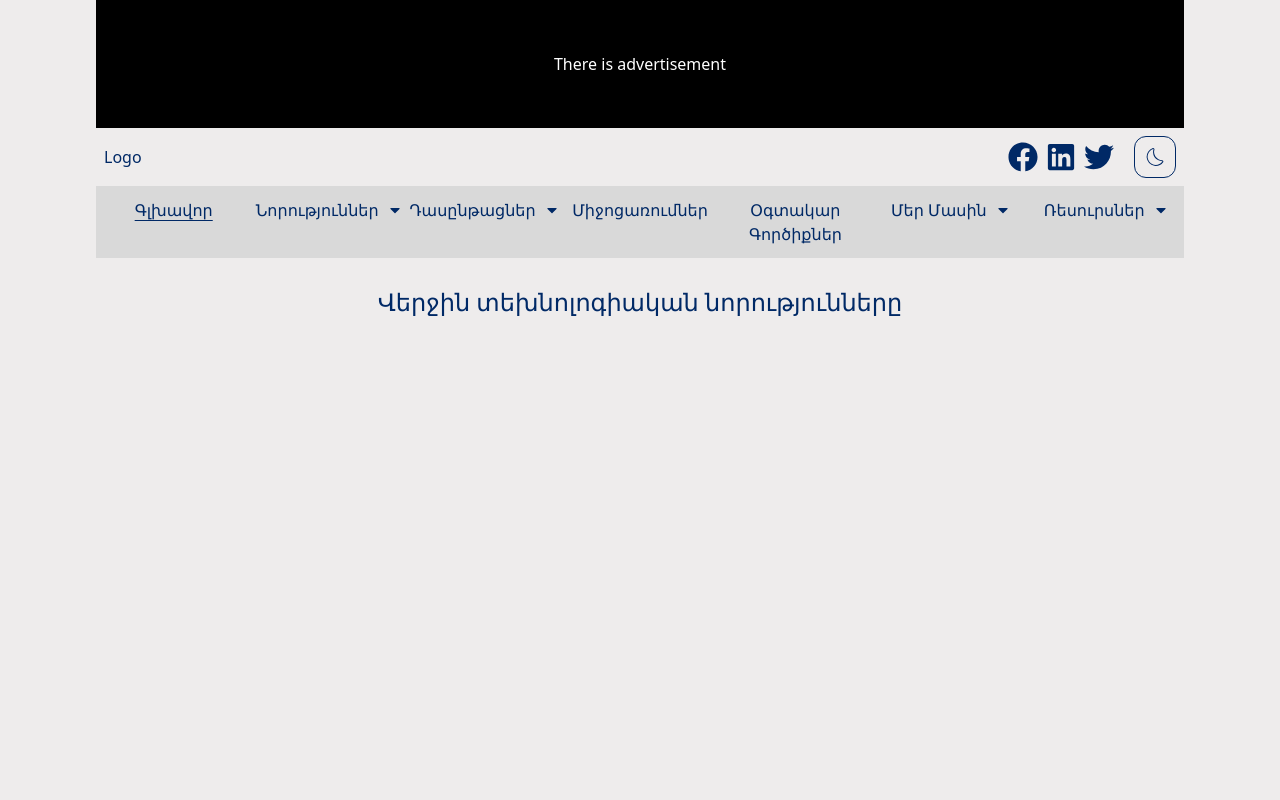
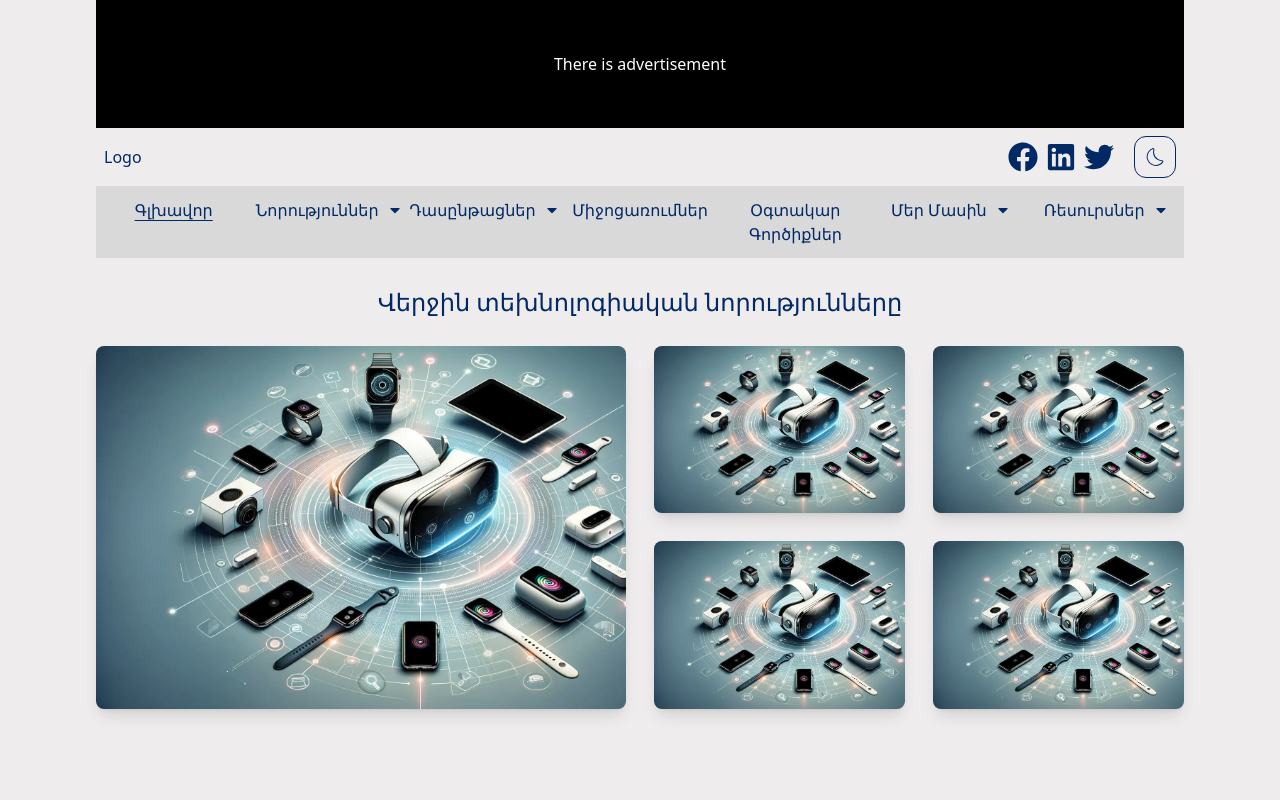
Before and after one commit to khachatryanhovhannes/news-website, a Next.js app: page / in a window 1280 px wide. Shown: the top 800 px of the page. Built offline with nearby package versions, Linux system fonts and the light colour scheme.

Commit message:
develop: Adding layouts in home latest section

```diff
--- a/components/organisms/home_latest/index.tsx
+++ b/components/organisms/home_latest/index.tsx
@@ -1 +1,15 @@
-export default function HomeLatest() {}
+import { HomeLatestBig, HomeLatestSmall } from "@/components/molecules";
+
+export default function HomeLatest() {
+  return (
+    <section className="grid-cols-2 w-full grid gap-7">
+      <HomeLatestBig />
+      <section className="grid-cols-2 grid gap-7">
+        <HomeLatestSmall />
+        <HomeLatestSmall />
+        <HomeLatestSmall />
+        <HomeLatestSmall />
+      </section>
+    </section>
+  );
+}
```
